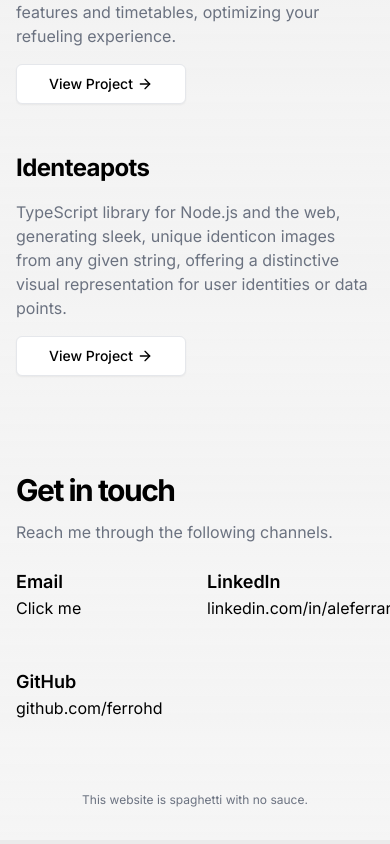
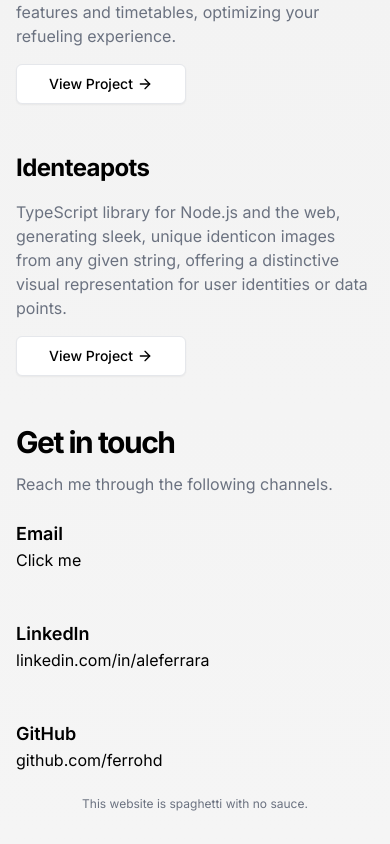
Before and after one commit to ferrohd/ferrohd, a Next.js app in the folder website/: page / in a window 390 px wide. Shown: the part 3488-4332 px from the top of the page. Built offline with nearby package versions, Linux system fonts and the light colour scheme.

Commit message:
absolute links

```diff
--- a/website/app/_components/contact.tsx
+++ b/website/app/_components/contact.tsx
@@ -4,33 +4,31 @@ export default function Contact() {
     const contacts = [
         {
             title: "LinkedIn",
-            value: "linkedin.com/in/aleferrara",
+            url: "https://linkedin.com/in/aleferrara",
         },
         {
             title: "GitHub",
-            value: "github.com/ferrohd",
+            url: "https://github.com/ferrohd",
         }
     ]
 
     return (
-        <section id="contact" className="w-full py-12 md:py-24 lg:py-32">
         <div className="container  mx-auto grid gap-6 px-4 md:gap-10 md:px-6">
             <div className="space-y-3">
                 <h2 className="text-3xl font-bold tracking-tighter sm:text-4xl xl:text-5xl/none">Get in touch</h2>
                 <p className="text-gray-500 dark:text-gray-400">Reach me through the following channels.</p>
             </div>
-                <div className="grid grid-cols-2 sm:grid-cols-1 lg:grid-cols-3 gap-x-6 gap-y-12 text-ellipsis">
+            <div className="grid sm:grid-cols-1 md:grid-cols-2 lg:grid-cols-3 gap-x-6 gap-y-12 text-ellipsis">
                 <Email />
                 {
                     contacts.map((contact, index) => (
                         <div key={index}>
                             <h3 className="text-lg font-semibold">{contact.title}</h3>
-                                <a href={contact.value} className="hover:underline">{contact.value}</a>
+                            <a href={contact.url} className="hover:underline">{contact.url.replace("https://", "")}</a>
                         </div>
                     ))
                 }
             </div>
         </div>
-        </section>
     )
 }
```
Lines whose indentation alone changed are shown as unchanged.
